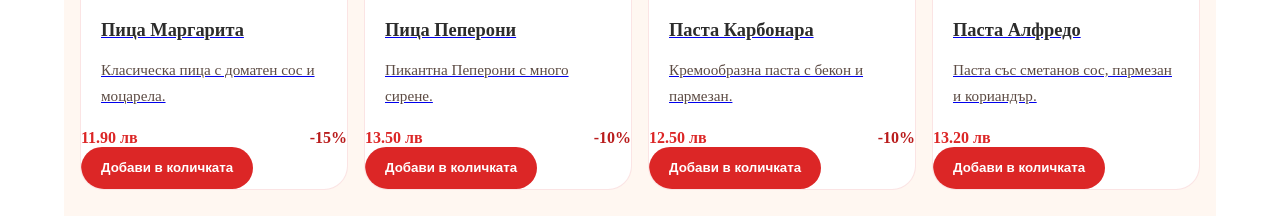
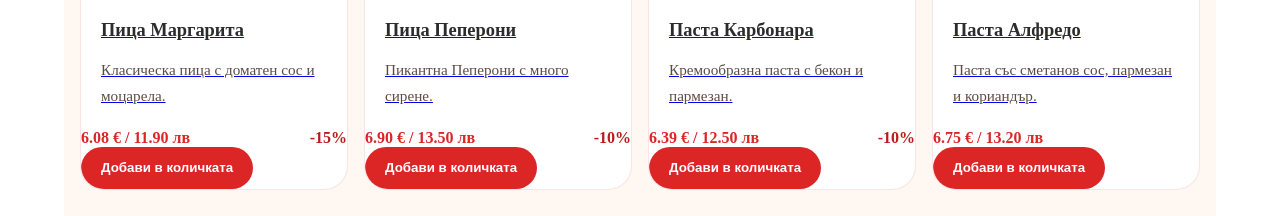
Before and after one commit to Dzhevizov/angular-project-pizza-bellissima, an Angular app in the folder pizza-bellissima/: page / in a window 1280 px wide. Shown: the part 1200-1416 px from the top of the page. Built offline with nearby package versions, Linux system fonts and the light colour scheme.

Commit message:
add euro/leva price visualization to all components

```diff
--- a/pizza-bellissima/src/app/components/cart/cart.component.html
+++ b/pizza-bellissima/src/app/components/cart/cart.component.html
@@ -28,8 +28,8 @@
 
           <div class="cart__item-right">
             <span class="cart__item-price">
-              {{ (item.product.price * item.quantity) | number:'1.2-2' }} лв
-              <span class="cart__item-eur">/ {{ toEur(item.product.price * item.quantity) }} €</span>
+              {{ toEur(item.product.price * item.quantity) }} €
+              <span class="cart__item-eur">/ {{ (item.product.price * item.quantity) | number:'1.2-2' }} лв</span>
             </span>
             <span class="cart__item-discount" *ngIf="item.product.discount">-{{ item.product.discount }}%</span>
             <button class="cart__remove" type="button" (click)="remove(item.product.id)">Премахни</button>
@@ -45,11 +45,11 @@
       <div class="cart__summary">
         <div class="cart__summary-row">
           <span>Субтотал</span>
-          <span>{{ summary.subtotal | number:'1.2-2' }} лв / {{ toEur(summary.subtotal) }} €</span>
+          <span>{{ toEur(summary.subtotal) }} € / {{ summary.subtotal | number:'1.2-2' }} лв</span>
         </div>
         <div class="cart__summary-row cart__summary-row--muted" *ngIf="summary.discounts > 0">
           <span>Отстъпки</span>
-          <span>-{{ summary.discounts | number:'1.2-2' }} лв / -{{ toEur(summary.discounts) }} €</span>
+          <span>-{{ toEur(summary.discounts) }} € / -{{ summary.discounts | number:'1.2-2' }} лв</span>
         </div>
         <div class="cart__summary-row cart__summary-row--muted" *ngIf="summary.deliveryFee > 0">
           <span>Доставка</span>
@@ -57,7 +57,7 @@
         </div>
         <div class="cart__summary-row cart__summary-row--total">
           <span>Крайна сума</span>
-          <span>{{ summary.total | number:'1.2-2' }} лв / {{ toEur(summary.total) }} €</span>
+          <span>{{ toEur(summary.total) }} € / {{ summary.total | number:'1.2-2' }} лв</span>
         </div>
       </div>
 
--- a/pizza-bellissima/src/app/components/product-card/product-card.component.html
+++ b/pizza-bellissima/src/app/components/product-card/product-card.component.html
@@ -8,7 +8,7 @@
   </a>
 
   <div class="product-card__meta">
-    <span class="product-card__price">{{ product.price | number:'1.2-2' }} лв</span>
+    <span class="product-card__price">{{ toEur(product.price) }} € / {{ product.price | number:'1.2-2' }} лв</span>
     <span class="product-card__discount" *ngIf="product.discount">
       -{{ product.discount }}%
     </span>
--- a/pizza-bellissima/src/app/components/product-card/product-card.component.ts
+++ b/pizza-bellissima/src/app/components/product-card/product-card.component.ts
@@ -14,7 +14,13 @@ import { CartService } from '../../services/cart.service';
 export class ProductCardComponent {
   @Input() product!: Product;
 
+  private readonly LEV_TO_EUR = 1.95583;
+
   constructor(private cartService: CartService) {}
+
+  toEur(lev: number): string {
+    return (lev / this.LEV_TO_EUR).toFixed(2);
+  }
 
   addToCart() {
     this.cartService.addToCart(this.product);
--- a/pizza-bellissima/src/app/components/product-detail/product-detail.component.html
+++ b/pizza-bellissima/src/app/components/product-detail/product-detail.component.html
@@ -8,7 +8,7 @@
       <p class="product-detail__description">{{ product.description }}</p>
 
       <div class="product-detail__pricing">
-        <span class="product-detail__price">{{ product.price | number:'1.2-2' }} лв</span>
+        <span class="product-detail__price">{{ toEur(product.price) }} € / {{ product.price | number:'1.2-2' }} лв</span>
         <span class="product-detail__discount" *ngIf="product.discount">-{{ product.discount }}%</span>
       </div>
 
--- a/pizza-bellissima/src/app/components/product-detail/product-detail.component.ts
+++ b/pizza-bellissima/src/app/components/product-detail/product-detail.component.ts
@@ -33,6 +33,12 @@ export class ProductDetailComponent {
     });
   }
 
+  private readonly LEV_TO_EUR = 1.95583;
+
+  toEur(lev: number): string {
+    return (lev / this.LEV_TO_EUR).toFixed(2);
+  }
+
   addToCart() {
     if (!this.product) {
       return;
```
